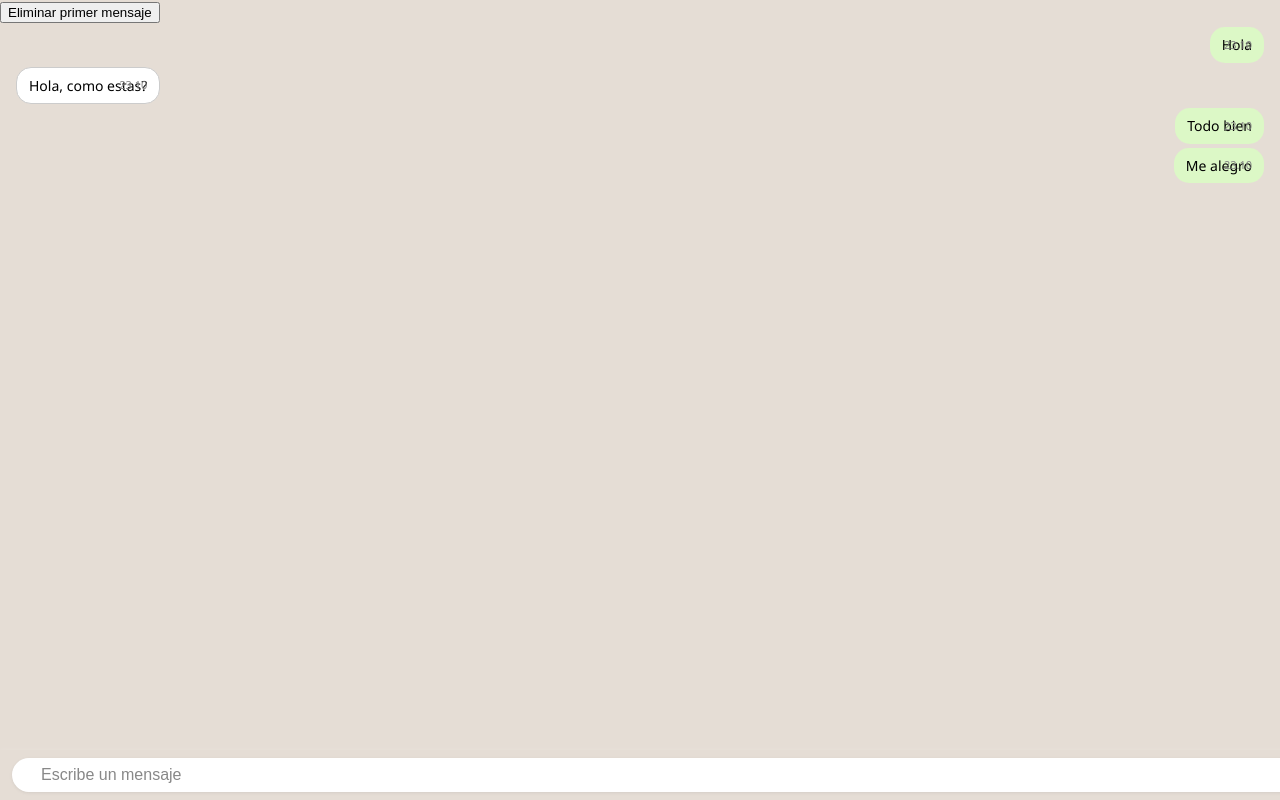
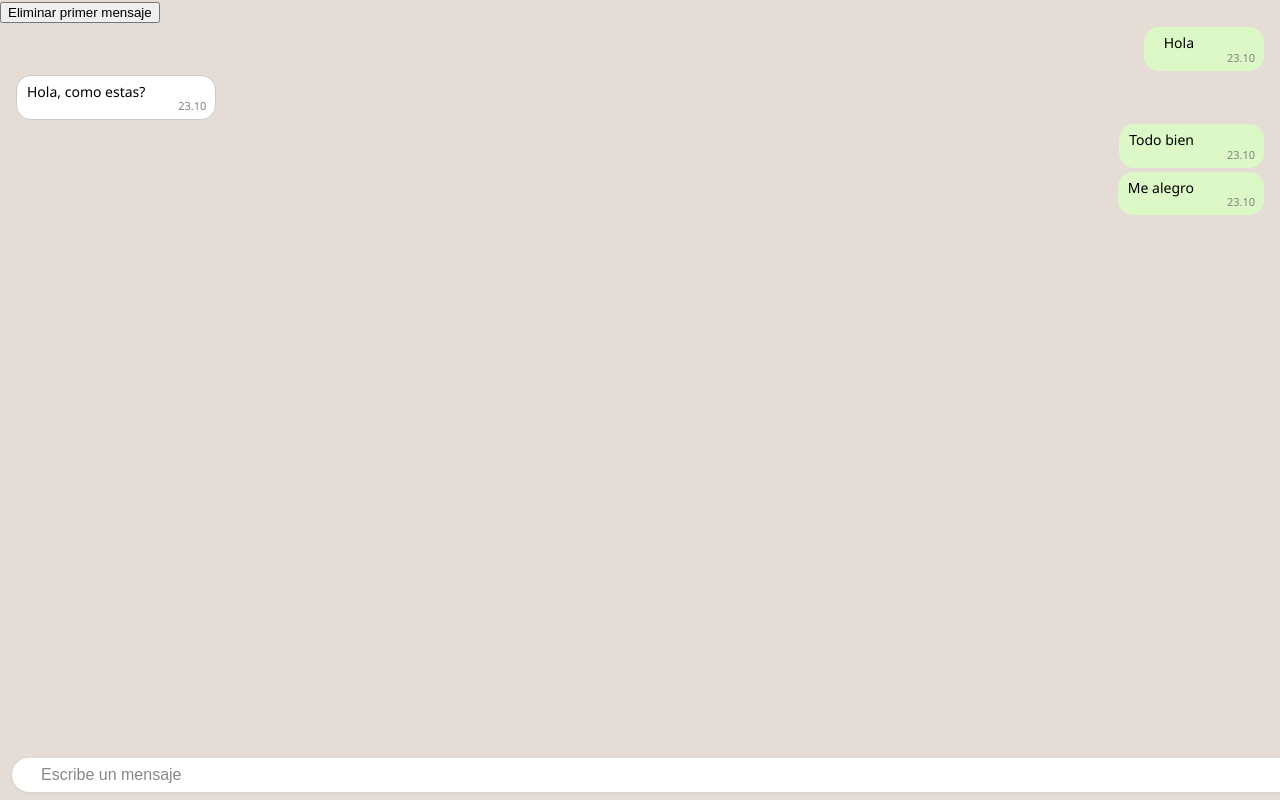
Before and after one commit to PriscilaHovaneso/TP-FINAL-REACT-WHATSAPP-FUNCIONANDO, a React (Vite) app: page /contact/1/messages in a window 1280 px wide. Built offline with nearby package versions, Linux system fonts and the light colour scheme.

Commit message:
mas ajustes al bubble y hora

```diff
--- a/src/Components/Message/Message.css
+++ b/src/Components/Message/Message.css
@@ -20,11 +20,11 @@
     background-color: #ffffff;
     border: 1px solid #ccc;
     border-radius: 15px;
-    padding: 8px 12px;
+    padding: 6px 10px 18px 10px;
     box-sizing: border-box;
     position: relative;
     max-width: 85%;
-    min-width: 40px;
+    min-width: 120px;
     word-wrap: break-word;
     overflow-wrap: break-word;
     display: inline-block;
@@ -52,21 +52,26 @@
     margin-bottom: 20px;
 }
 
+
+.message-content {
+    position:static
+}
 .message-text {
     margin: 0;
     font-size: 14px;
     line-height: 1.4;
     white-space: pre-wrap;
     word-break: break-word;
+    padding-right: 60px;
 }
 
 .message-time {
     font-size: 11px;
     color: gray;
     position: absolute;
-    bottom: 10px;
-    right: 8px;
-    padding: 1px 4px;
+    bottom: 0;
+    right: 5px;
+    padding: 0 4px 6px;
 }
 
 
--- a/src/Components/Message/Message.jsx
+++ b/src/Components/Message/Message.jsx
@@ -19,8 +19,10 @@ const Message = ({ emisor, hora, id, texto, status, deleteMessageById }) => {
      >
 
       <div className="message-bubble">
+        <div className="message-content">
          <p className="message-text">{texto}</p>
          <span className="message-time">{hora}</span>
+         </div>
          {message_selected && (
          <button
           className="delete-button" onClick={() => deleteMessageById(id)}>Eliminar</button>
```
